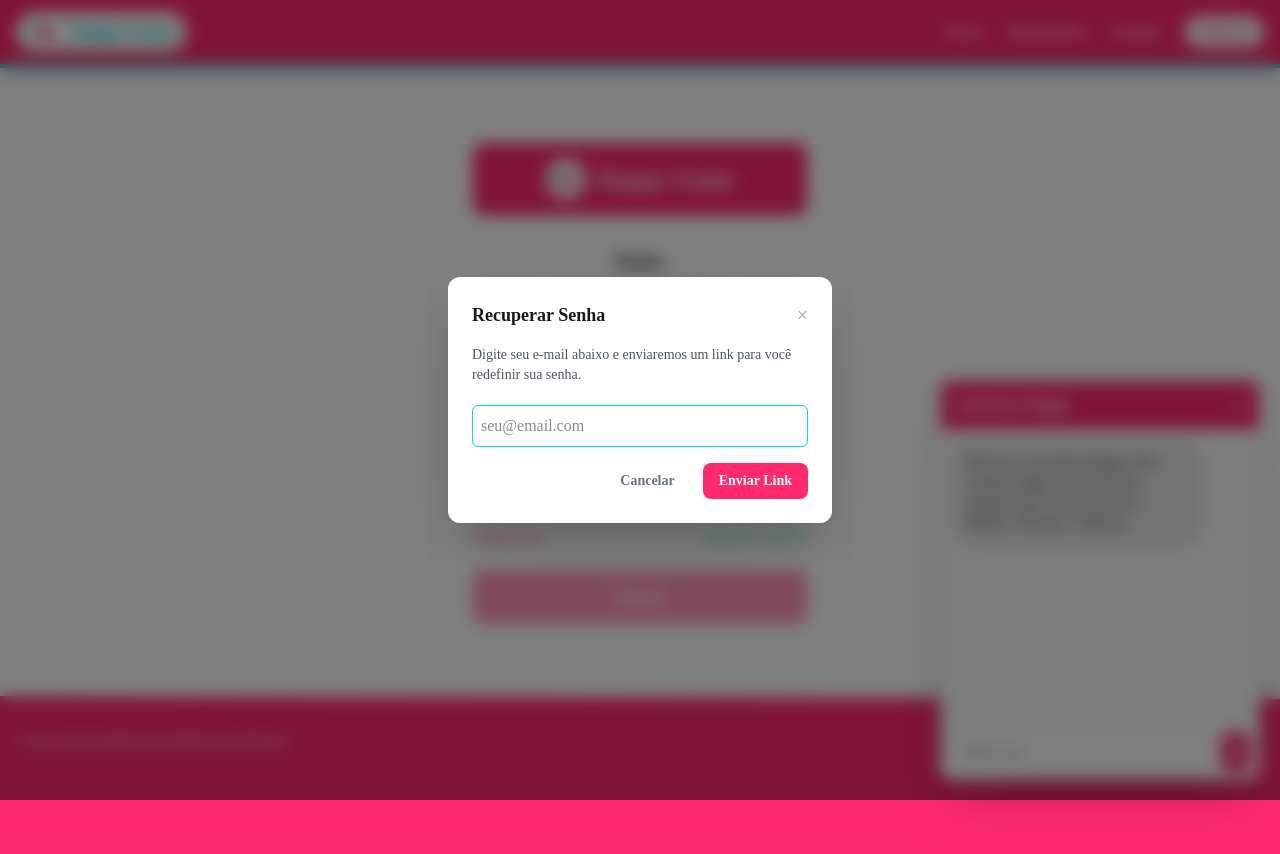
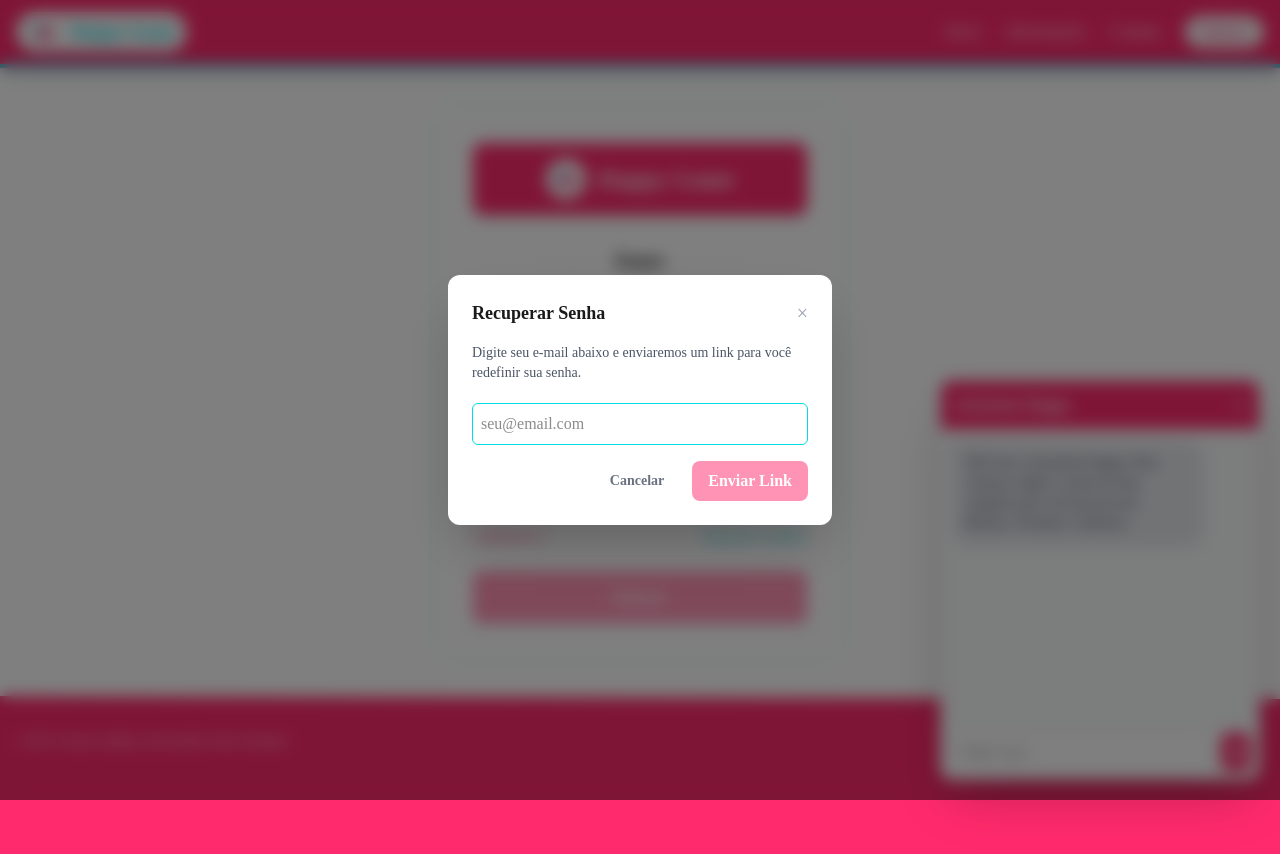
Before and after one commit to usercristian/desafio, a React (Create React App) app: page /login in a window 1280 px wide. Both pictures are taken after a click on the button "Esqueceu a senha?". Shown: the top 854 px of the page. Built offline with nearby package versions, Linux system fonts and the light colour scheme.

Commit message:
Estilização do modal recuperação de senha

```diff
--- a/src/pages/Login.jsx
+++ b/src/pages/Login.jsx
@@ -6,9 +6,11 @@ const Login = () => {
 
   const [email, setEmail] = useState('');
   const [password, setPassword] = useState('');
+  const [recoverEmail, setRecoverEmail] = useState('');
   const [showRecoverModal, setShowRecoverModal] = useState(false);
 
   const isFormFilled = email.trim() !== '' && password.trim() !== '';
+  const isFormrecoverFilled = recoverEmail.trim() !== '';
 
   const handleLogin = async (e) => {
     e.preventDefault();
@@ -60,6 +62,12 @@ const Login = () => {
 
   const handleRecoverSubmit = (e) => {
     e.preventDefault();
+
+    if (!recoverEmail.includes('@')) {
+      alert('E-mail inválido');
+      return;
+    }
+
     alert('Um link de recuperação foi enviado para seu e-mail.');
     setShowRecoverModal(false);
   };
@@ -159,6 +167,8 @@ const Login = () => {
             <form onSubmit={handleRecoverSubmit}>
               <input
                 type="email"
+                value={recoverEmail}
+                onChange={(e) => setRecoverEmail(e.target.value)}
                 className="input-field mb-4"
                 placeholder="seu@email.com"
                 required
@@ -173,7 +183,11 @@ const Login = () => {
                 </button>
                 <button
                   type="submit"
-                  className="btn-primary py-2 px-4 text-sm"
+                  disabled={!isFormrecoverFilled}
+                  className={`btn-primary py-2 px-4 text-sm" ${!isFormrecoverFilled
+                    ? 'opacity-50 cursor-not-allowed'
+                    : 'hover:bg-happy-blue hover:text-white'
+                    }`}
                 >
                   Enviar Link
                 </button>
```
